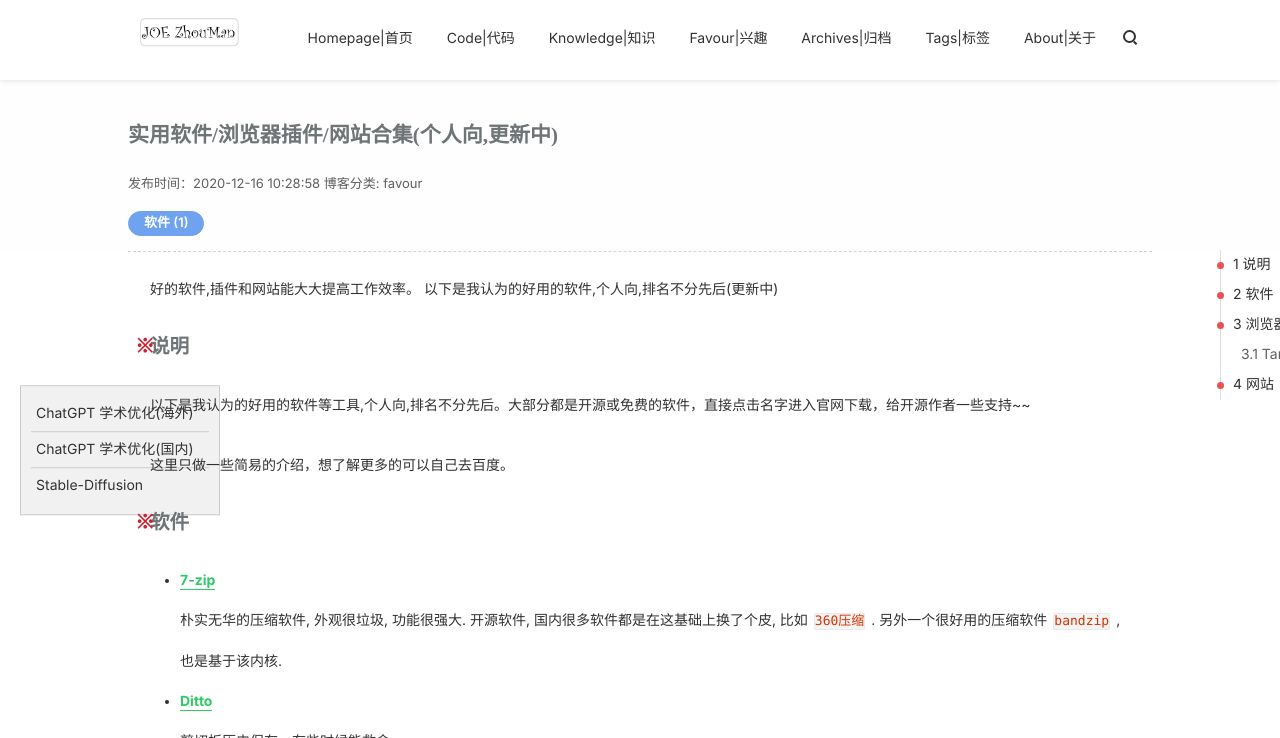
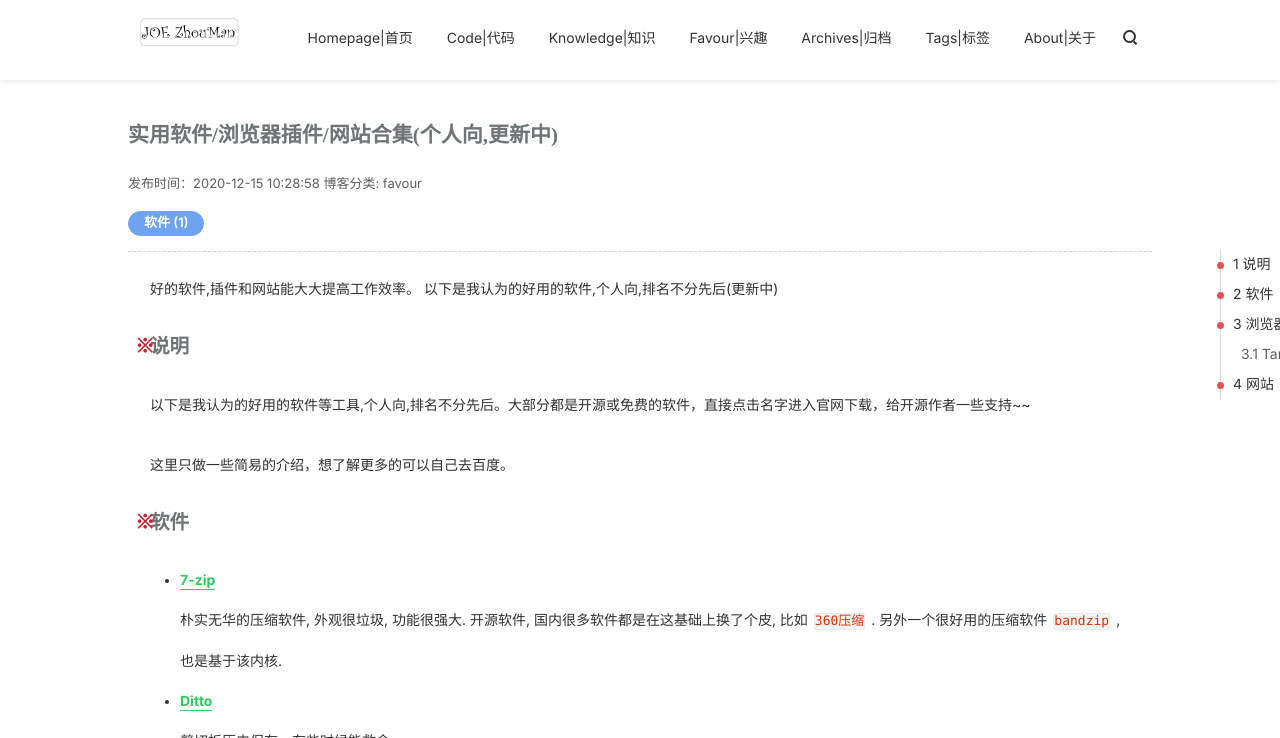
Before and after one commit to Joe-zhouman/joe_zm.blog.github.io, a Jekyll site: the page built from _posts/TalkAbout/2020-12-16-ToolList.md, in a window 1280 px wide and 900 px high, cut to the strip 0-738 px from the top of the window. Built offline with Jekyll 4.4.1, drawn with Linux system fonts in a browser that asks for light colours; some of the changed text lies outside the part shown.

Commit message:
remove entrancy to gpt tools

```diff
--- a/_includes/head.html
+++ b/_includes/head.html
@@ -55,7 +55,7 @@
 <meta content="blog" property="og:type" />
 {% endif %}
 {% include addin.html %}
-{% include tools.html %}
+<!-- {% include tools.html %} -->
 <!-- {% if site.facebook_appid %}
 <meta content="{{ site.facebook_appid }}" property="fb:app_id" />
 <script>(function (d, s, id) {
--- a/_posts/TalkAbout/2020-12-16-ToolList.md
+++ b/_posts/TalkAbout/2020-12-16-ToolList.md
@@ -6,7 +6,7 @@ title: 实用软件/浏览器插件/网站合集(个人向,更新中)
 category: favour
 tags: 软件
 background-image: VKnife.jpg
-date: 2020-12-16 10:28:58 + 0800
+date: 2020-12-15 10:28:58 + 0800
 ---
 好的软件,插件和网站能大大提高工作效率。 以下是我认为的好用的软件,个人向,排名不分先后(更新中)<!-- more -->
 
@@ -191,7 +191,7 @@ date: 2020-12-16 10:28:58 + 0800
 
   一键进入Sci-hub
 
-* ![image-20240422095622553](https://s2.loli.net/2024/04/22/BgORl2w9GZ4ufA3.png)
+![image-20240422095622553](https://s2.loli.net/2024/04/22/BgORl2w9GZ4ufA3.png)
 
 
 * [京东/天猫/淘宝/历史价格]
```
